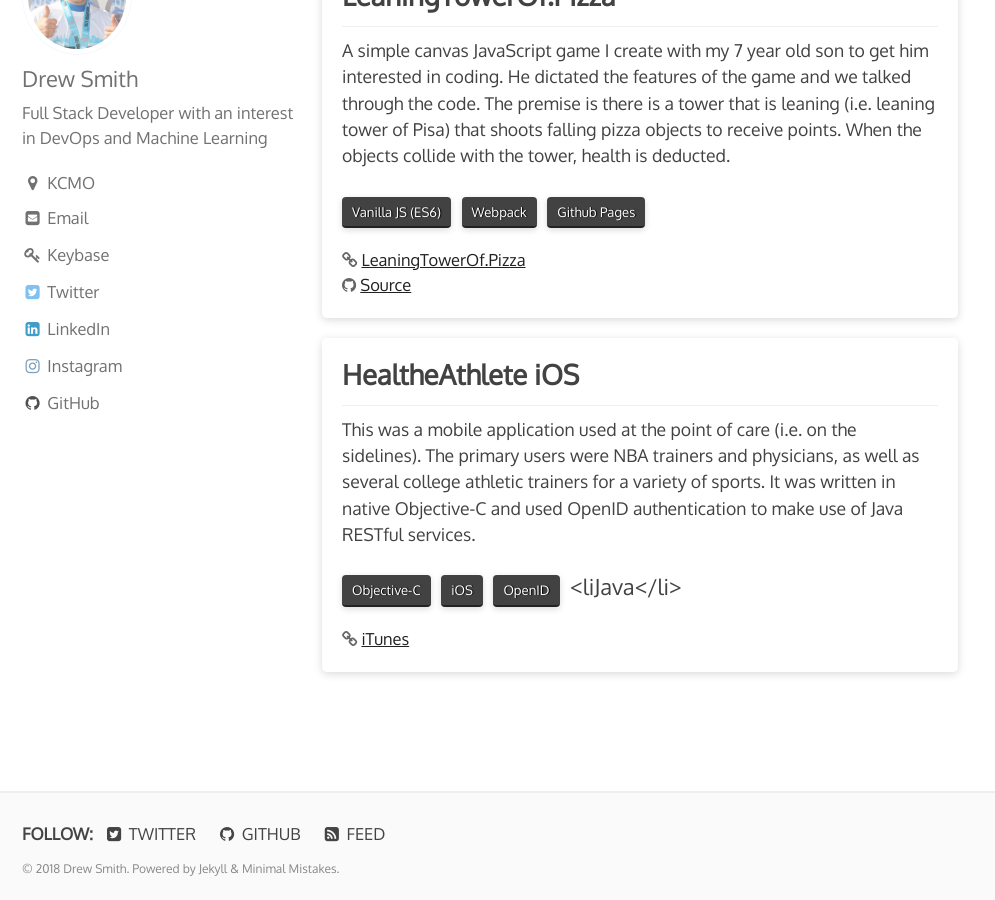
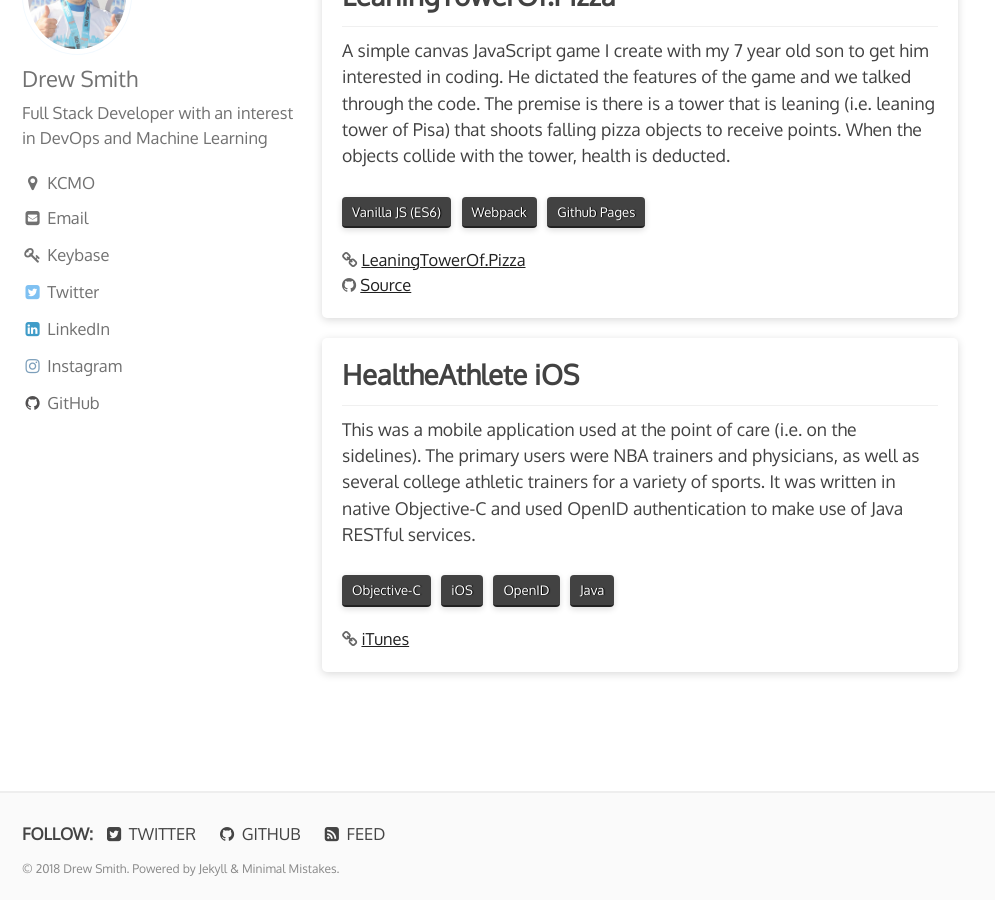
Before and after one commit to drewsmith/drewsmith.github.io, a Jekyll site: the page built from _pages/projects/index.md, in a window 1280 px wide and 900 px high, scrolled down 1718 px. Shown: the whole window, without its empty margins (0-995 px from the left). Built offline with Jekyll 4.4.1, drawn with Linux system fonts in a browser that asks for light colours.

Commit message:
typo on the ole greater than

```diff
--- a/_pages/projects/index.md
+++ b/_pages/projects/index.md
@@ -123,7 +123,7 @@ permalink: "/projects/"
     <li>Objective-C</li>
     <li>iOS</li>
     <li>OpenID</li>
-    <liJava</li>
+    <li>Java</li>
   </ul>
   <p class="footer">
     <i class="fa fa-link" aria-hidden="true"></i> <a href="https://itunes.apple.com/us/app/healtheathlete/id874710072?mt=8">iTunes</a>
```
